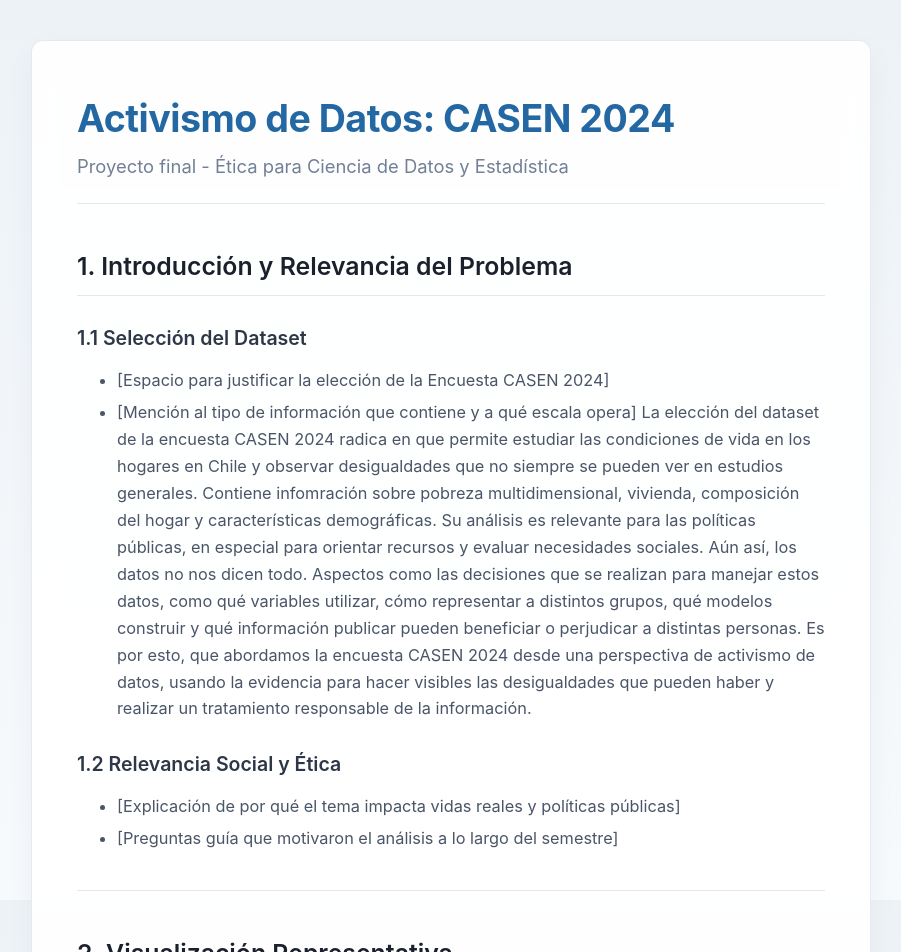
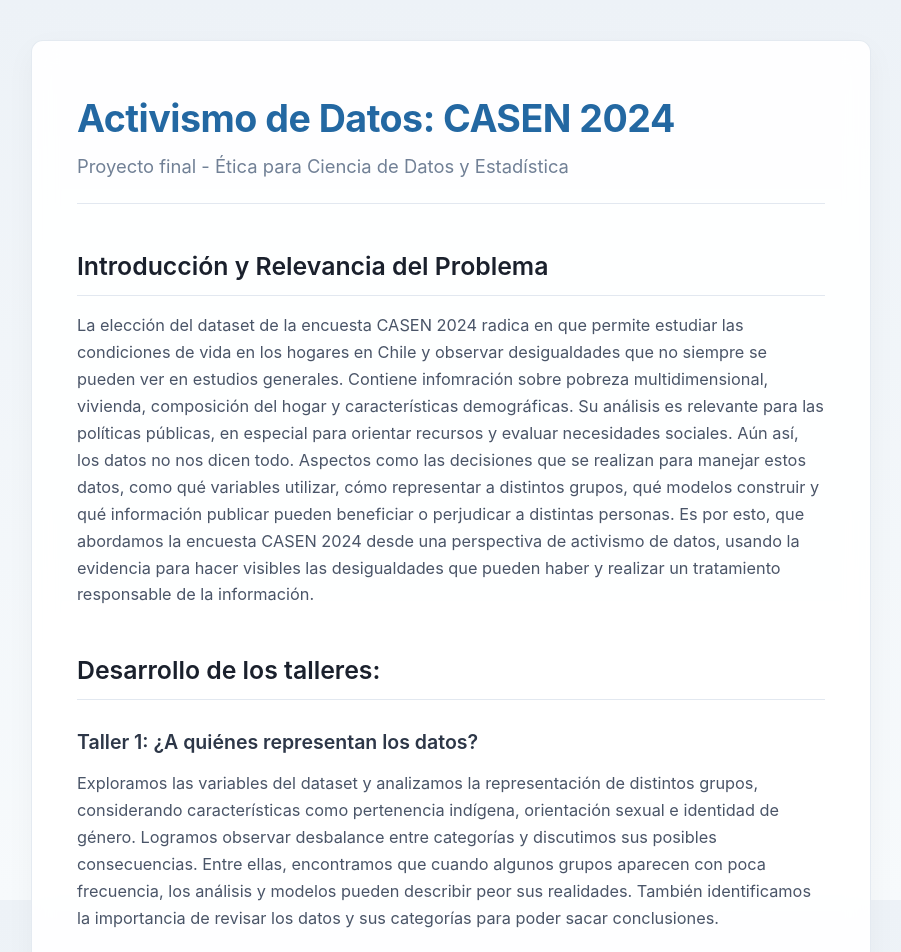
Before and after one commit to javibascur/Proyecto-casen-etica, a Jekyll site: the page built from index.md, in a window 1280 px wide and 1400 px high. Shown: the top 952 px of the window, without its empty margins (189-1090 px from the left). Built offline with Jekyll 4.4.1, drawn with Linux system fonts in a browser that asks for light colours; our own code applies the rules of GitHub Pages for plain Markdown files; some of the changed text lies outside the part shown.

Commit message:
Update index.md

```diff
--- a/index.md
+++ b/index.md
@@ -2,21 +2,29 @@
 layout: default
 ---
 
-## 1. Introducción y Relevancia del Problema
+## Introducción y Relevancia del Problema
 
-### 1.1 Selección del Dataset
-* [Espacio para justificar la elección de la Encuesta CASEN 2024]
-* [Mención al tipo de información que contiene y a qué escala opera]
 La elección del dataset de la encuesta CASEN 2024 radica en que permite estudiar las condiciones de vida en los hogares en Chile y observar desigualdades que no siempre se pueden ver en estudios generales. Contiene infomración sobre pobreza multidimensional, vivienda, composición del hogar y características demográficas. Su análisis es relevante para las políticas públicas, en especial para orientar recursos y evaluar necesidades sociales.
 Aún así, los datos no nos dicen todo. Aspectos como las decisiones que se realizan para manejar estos datos, como qué variables utilizar, cómo representar a distintos grupos, qué modelos construir y qué información publicar pueden beneficiar o perjudicar a distintas personas. Es por esto, que abordamos la encuesta CASEN 2024 desde una perspectiva de activismo de datos, usando la evidencia para hacer visibles las desigualdades que pueden haber y realizar un tratamiento responsable de la información.
 
-### 1.2 Relevancia Social y Ética
-* [Explicación de por qué el tema impacta vidas reales y políticas públicas]
-* [Preguntas guía que motivaron el análisis a lo largo del semestre]
+## Desarrollo de los talleres:
 
----
+### Taller 1: ¿A quiénes representan los datos?
+Exploramos las variables del dataset y analizamos la representación de distintos grupos, considerando características como pertenencia indígena, orientación sexual e identidad de género. Logramos observar desbalance entre categorías y discutimos sus posibles consecuencias. Entre ellas, encontramos que cuando algunos grupos aparecen con poca frecuencia, los análisis y modelos pueden describir peor sus realidades. También identificamos la importancia de revisar los datos y sus categorías para poder sacar conclusiones.
 
-## 2. Visualización Representativa
+### Taller 2: ¿Un modelo preciso es siempre justo?
+Entrenamos un árbol de decisión para predecir la pobreza multidimensional y evaluamos su desempeño con métricas de clasificación y equidad. Al comparar grupos en cuanto a variables relacionadas con discapacidad, identificamos diferencias importantes en los errores del modelo. Además, los falsos negativos fueron superiores en personas pobres siendo clasificadas como no pobres.
+Por otro lado, utilizamos una técnica de mitigación de sesgos. En nuestro análisis, las diferencias entre grupos disminuyeron, pero también disminuyó levemente la exactitud general. Esto demuestra que evaluar solamente el accuracy no es suficiente cuando las predicciones podrían influir en el acceso a ayudas sociales.
+
+### Taller 3: ¿Podemos explicar las decisiones de la IA?
+Utilizamos LIME para examinar como un modelo de lenguaje clasificaba comentarios hipotéticos sobre beneficios sociales. Encontramos casos en que expresiones de agradecimiento acompañadas de críticas eran clasificadas como neutras, lo que podría llevar a que problemas relevantes de las experiencias de las personas no sean escuchados.
+Además, aplicamos SHAP a un modelo de random forest relacionado con pobreza multidimensional. Esto nos permitió entender qué variables influían en sus predicciones. Explicaciones como estas ayudan a auditar modelos, pero aún así no reemplazan la revisión humana, ni aseguran relaciones causales.
+
+### Taller 4: ¿Cómo proteger la privacidad sin perder utilidad en la información?
+Revisamos la encuesta desde un enfoque de derechos humanos y la regulación chilena sobre protección de datos. Luego generamos datos sintéticos con DataSynthesizer, usando siete variables: pobreza multidimensional, sexo, edad, integrantes del hogar, área, pertenencia indígena y hacinamiento. Elegimos el modo correlated_attribute para intentar conservar algunas distribuciones y relaciones estadísticas.
+Al comparar los datos originales con los sintéticos mediante ModelInspector, pudimos observar distribuciones bastante similares en variablesc como sexo, área y pertenencia indígena. Además, se mantuvieron algunas relaciones, como la de índice de hacinamiento con pobreza multidimensional. Aún así, hubieron diferencias en categorías menos frecuentes y algunas variaciones en la proporción de pobreza.
+
+## Visualización Representativa
 
 > *A continuación se presenta un hallazgo central desarrollado a lo largo de los talleres.*
 
```
